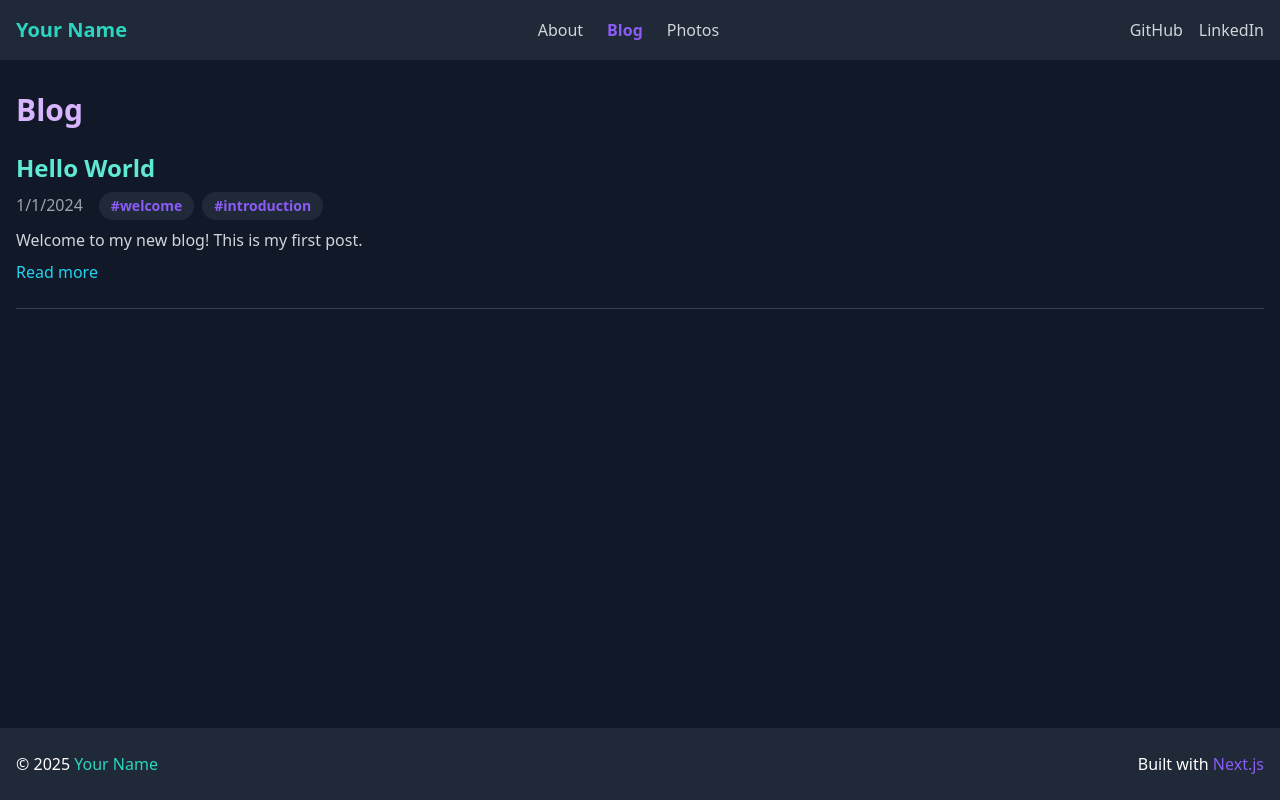
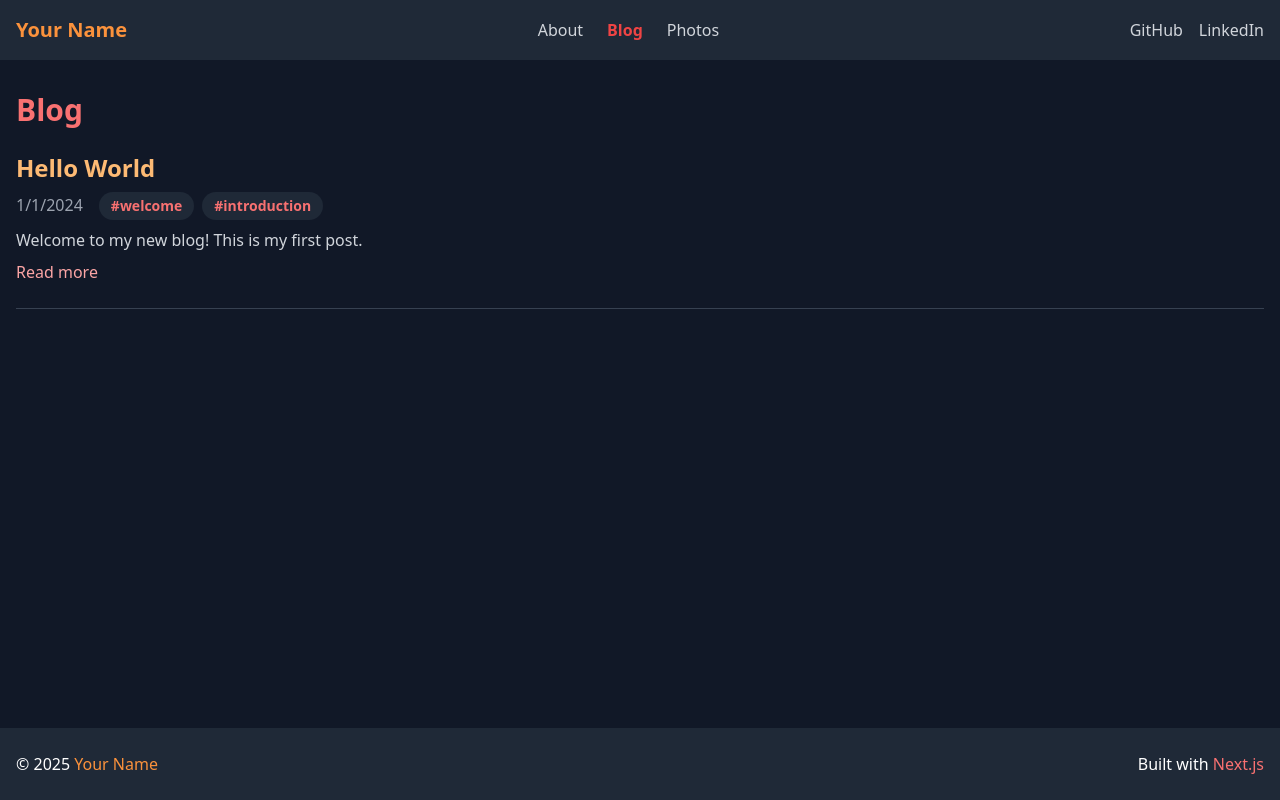
Before and after one commit to cesonha/cesonha.github.io, a Next.js app: page /blog in a window 1280 px wide. Built offline with nearby package versions, Linux system fonts and the light colour scheme.

Commit message:
style: change color scheme from purple/cyan to shades of red

```diff
--- a/components/Footer.js
+++ b/components/Footer.js
@@ -4,10 +4,10 @@ export default function Footer() {
       <div className="container mx-auto px-4">
         <div className="flex justify-between items-center">
           <div>
-            <p>© {new Date().getFullYear()} <span className="text-accent">Your Name</span></p>
+            <p>© {new Date().getFullYear()} <span className="text-orange-400">Your Name</span></p>
           </div>
           <div>
-            <p>Built with <span className="text-primary">Next.js</span></p>
+            <p>Built with <span className="text-red-400">Next.js</span></p>
           </div>
         </div>
       </div>
--- a/components/Navbar.js
+++ b/components/Navbar.js
@@ -20,7 +20,7 @@ export default function Navbar() {
     <nav className="bg-dark-lighter text-white">
       <div className="container mx-auto px-4">
         <div className="flex justify-between items-center py-4">
-          <Link href="/about" className="text-xl font-bold text-accent hover:text-accent-hover transition-colors">
+          <Link href="/about" className="text-xl font-bold text-orange-400 hover:text-orange-300 transition-colors">
             Your Name
           </Link>
 
--- a/pages/about.js
+++ b/pages/about.js
@@ -1,7 +1,7 @@
 export default function About() {
   return (
     <div className="max-w-3xl mx-auto">
-      <h1 className="text-4xl font-bold mb-6 text-purple-300">About Me</h1>
+      <h1 className="text-4xl font-bold mb-6 text-red-400">About Me</h1>
 
       <div className="prose lg:prose-xl max-w-none">
         <p>
--- a/pages/blog/[id].js
+++ b/pages/blog/[id].js
@@ -5,13 +5,13 @@ export default function Post({ post }) {
   return (
     <article className="max-w-3xl mx-auto">
       <header className="mb-8">
-        <h1 className="text-3xl font-bold mb-2 text-purple-300">{post.title}</h1>
+        <h1 className="text-3xl font-bold mb-2 text-red-400">{post.title}</h1>
         <div className="text-gray-400">
           {new Date(post.date).toLocaleDateString()}
           {post.tags && (
             <span className="ml-4">
               {post.tags.map(tag => (
-                <span key={tag} className="inline-block bg-dark-lighter rounded-full px-3 py-1 text-sm font-semibold text-primary mr-2">
+                <span key={tag} className="inline-block bg-dark-lighter rounded-full px-3 py-1 text-sm font-semibold text-red-400 mr-2">
                   #{tag}
                 </span>
               ))}
--- a/pages/blog/index.js
+++ b/pages/blog/index.js
@@ -4,7 +4,7 @@ import { getAllPosts } from '../../lib/posts';
 export default function Blog({ posts }) {
   return (
     <div>
-      <h1 className="text-3xl font-bold mb-6 text-purple-300">Blog</h1>
+      <h1 className="text-3xl font-bold mb-6 text-red-400">Blog</h1>
 
       {posts.length === 0 ? (
         <p>No blog posts found.</p>
@@ -13,7 +13,7 @@ export default function Blog({ posts }) {
           {posts.map(post => (
             <article key={post.id} className="border-b border-gray-700 pb-6">
               <h2 className="text-2xl font-semibold mb-2">
-                <Link href={`/blog/${post.id}`} className="text-teal-300 hover:text-teal-200 transition-colors">
+                <Link href={`/blog/${post.id}`} className="text-orange-300 hover:text-orange-200 transition-colors">
                   {post.title}
                 </Link>
               </h2>
@@ -22,7 +22,7 @@ export default function Blog({ posts }) {
                 {post.tags && (
                   <span className="ml-4">
                     {post.tags.map(tag => (
-                      <span key={tag} className="inline-block bg-dark-lighter rounded-full px-3 py-1 text-sm font-semibold text-primary mr-2">
+                      <span key={tag} className="inline-block bg-dark-lighter rounded-full px-3 py-1 text-sm font-semibold text-red-400 mr-2">
                         #{tag}
                       </span>
                     ))}
@@ -30,7 +30,7 @@ export default function Blog({ posts }) {
                 )}
               </div>
               <p className="text-gray-300">{post.excerpt}</p>
-              <Link href={`/blog/${post.id}`} className="mt-2 inline-block text-cyan-400 hover:text-cyan-300 transition-colors">
+              <Link href={`/blog/${post.id}`} className="mt-2 inline-block text-red-300 hover:text-red-200 transition-colors">
                 Read more
               </Link>
             </article>
--- a/pages/photos/[id].js
+++ b/pages/photos/[id].js
@@ -3,7 +3,7 @@ import { getAlbumById, getAlbumIds } from '../../lib/photos';
 export default function Album({ album }) {
   return (
     <div>
-      <h1 className="text-3xl font-bold mb-2 text-purple-300">{album.title}</h1>
+      <h1 className="text-3xl font-bold mb-2 text-red-400">{album.title}</h1>
       <p className="text-gray-300 mb-6">{album.description}</p>
 
       {album.photos?.length > 0 ? (
--- a/pages/photos/index.js
+++ b/pages/photos/index.js
@@ -4,7 +4,7 @@ import { getAllAlbums } from '../../lib/photos';
 export default function Photos({ albums }) {
   return (
     <div>
-      <h1 className="text-3xl font-bold mb-6 text-purple-300">Photo Albums</h1>
+      <h1 className="text-3xl font-bold mb-6 text-red-400">Photo Albums</h1>
 
       {albums.length === 0 ? (
         <p>No photo albums found.</p>
@@ -16,7 +16,7 @@ export default function Photos({ albums }) {
               key={album.id}
               className="block group"
             >
-              <div className="bg-dark-card rounded shadow-md overflow-hidden border border-gray-800 hover:border-primary transition-colors">
+              <div className="bg-dark-card rounded shadow-md overflow-hidden border border-gray-800 hover:border-red-500 transition-colors">
                 <div className="relative h-48 w-full">
                   {album.coverImage ? (
                     <img
@@ -31,7 +31,7 @@ export default function Photos({ albums }) {
                   )}
                 </div>
                 <div className="p-4">
-                  <h2 className="text-xl font-semibold mb-1 text-teal-300 group-hover:text-teal-200 transition-colors">{album.title}</h2>
+                  <h2 className="text-xl font-semibold mb-1 text-orange-300 group-hover:text-orange-200 transition-colors">{album.title}</h2>
                   <p className="text-gray-300">{album.description}</p>
                   <p className="text-sm text-gray-400 mt-2">{album.photos?.length || 0} photos</p>
                 </div>
--- a/styles/globals.css
+++ b/styles/globals.css
@@ -11,19 +11,19 @@ body {
 }
 
 .prose h1, .prose h2, .prose h3, .prose h4 {
-  @apply text-purple-300;
+  @apply text-red-400;
 }
 
 .prose strong {
-  @apply text-teal-300;
+  @apply text-orange-300;
 }
 
 .prose a {
-  @apply text-cyan-400 hover:text-cyan-300;
+  @apply text-red-300 hover:text-red-200;
 }
 
 .prose ul li::before {
-  @apply text-purple-400;
+  @apply text-red-500;
 }
 
 .prose img {
--- a/tailwind.config.js
+++ b/tailwind.config.js
@@ -9,12 +9,12 @@ module.exports = {
     extend: {
       colors: {
         primary: {
-          DEFAULT: '#8B5CF6', // Purple
-          hover: '#7C3AED',
+          DEFAULT: '#EF4444', // Red
+          hover: '#DC2626',
         },
         accent: {
-          DEFAULT: '#2DD4BF', // Teal
-          hover: '#14B8A6',
+          DEFAULT: '#F97316', // Orange
+          hover: '#EA580C',
         },
         dark: {
           DEFAULT: '#111827', // Dark gray
@@ -27,21 +27,21 @@ module.exports = {
           css: {
             color: theme('colors.gray.300'),
             h1: {
-              color: theme('colors.purple.300'),
+              color: theme('colors.red.400'),
             },
             h2: {
-              color: theme('colors.purple.300'),
+              color: theme('colors.red.400'),
             },
             h3: {
-              color: theme('colors.purple.300'),
+              color: theme('colors.red.400'),
             },
             strong: {
-              color: theme('colors.teal.300'),
+              color: theme('colors.orange.300'),
             },
             a: {
-              color: theme('colors.cyan.400'),
+              color: theme('colors.red.300'),
               '&:hover': {
-                color: theme('colors.cyan.300'),
+                color: theme('colors.red.200'),
               },
             },
           },
```
